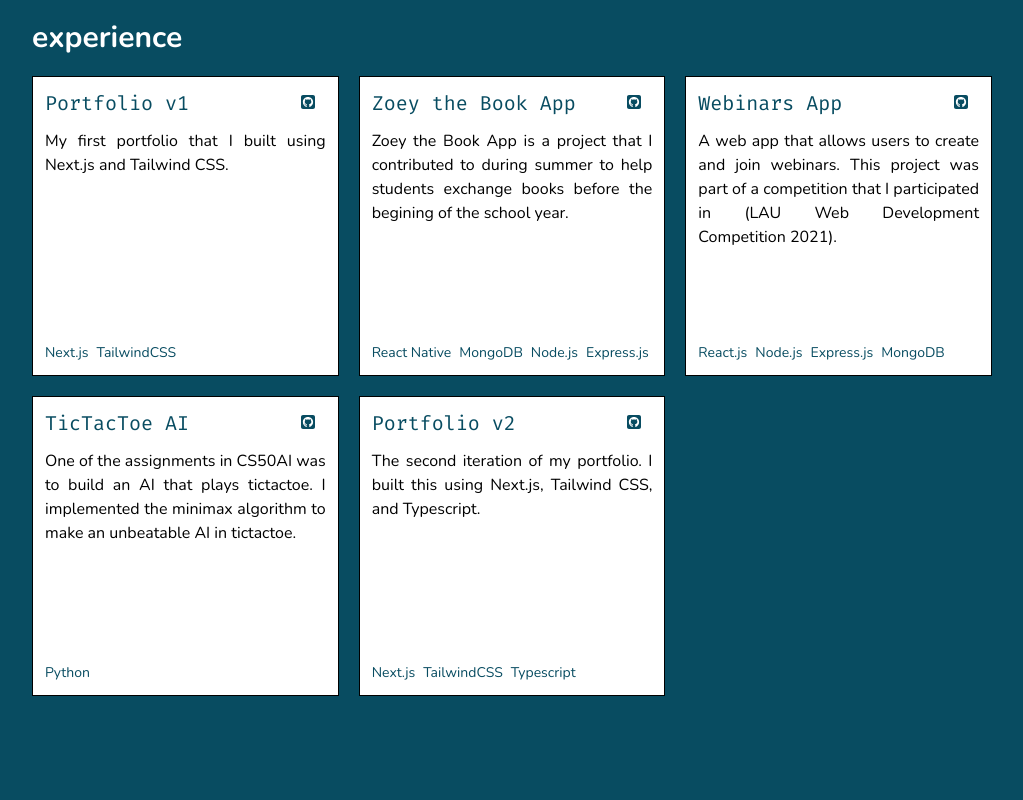
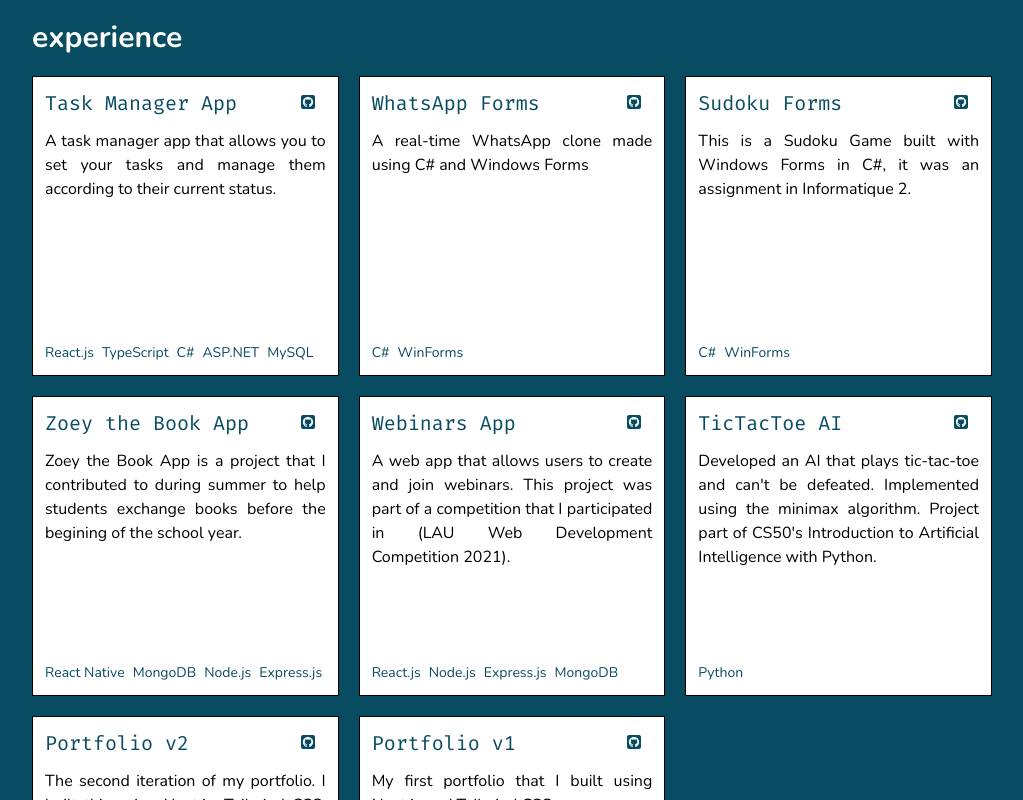
Before and after one commit to Ghaadyy/portfolio-v2, a Next.js app: page / in a window 1280 px wide. Shown: the part 1220-2020 px from the top of the page, without its empty margins (128-1151 px from the left). Built offline with nearby package versions, Linux system fonts and the light colour scheme.

Commit message:
Updated data and CV

```diff
--- a/components/sections/Footer.tsx
+++ b/components/sections/Footer.tsx
@@ -2,13 +2,15 @@ import React from "react";
 import Socials from "../Socials";
 
 const Footer = () => {
+  const year = new Date().getFullYear();
+
   return (
     <div className="flex flex-col items-center my-12">
       <code className="text-center text-white text-sm">
         Built with ❤️ by Ghady Youssef
         <br />
         <span className="text-[rgb(255,255,255,0.6)]">
-          All rights reserved &copy; 2022
+          All rights reserved &copy; {year}
         </span>
       </code>
       <div className="flex md:hidden">
--- a/data.ts
+++ b/data.ts
@@ -7,10 +7,22 @@ interface Card {
 
 const info: Card[] = [
   {
-    text: "My first portfolio that I built using Next.js and Tailwind CSS.",
-    title: "Portfolio v1",
-    tags: ["Next.js", "TailwindCSS"],
-    link: "https://github.com/Ghaadyy/portfolio",
+    text: "A task manager app that allows you to set your tasks and manage them according to their current status.",
+    title: "Task Manager App",
+    tags: ["React.js", "TypeScript", "C#", "ASP.NET", "MySQL"],
+    link: "",
+  },
+  {
+    text: "A real-time WhatsApp clone made using C# and Windows Forms",
+    title: "WhatsApp Forms",
+    tags: ["C#", "WinForms"],
+    link: "https://github.com/Ghaadyy/WhatsAppForms",
+  },
+  {
+    text: "This is a Sudoku Game built with Windows Forms in C#, it was an assignment in Informatique 2.",
+    title: "Sudoku Forms",
+    tags: ["C#", "WinForms"],
+    link: "https://github.com/Ghaadyy/Sudoku-WinForms",
   },
   {
     text: "Zoey the Book App is a project that I contributed to during summer to help students exchange books before the begining of the school year.",
@@ -25,10 +37,10 @@ const info: Card[] = [
     link: "https://github.com/Ghaadyy/Webinars",
   },
   {
-    text: "One of the assignments in CS50AI was to build an AI that plays tictactoe. I implemented the minimax algorithm to make an unbeatable AI in tictactoe.",
+    text: "Developed an AI that plays tic-tac-toe and can't be defeated. Implemented using the minimax algorithm. Project part of CS50's Introduction to Artificial Intelligence with Python.",
     title: "TicTacToe AI",
     tags: ["Python"],
-    link: "",
+    link: "https://github.com/Ghaadyy/tic-tac-toe-ai",
   },
   {
     title: "Portfolio v2",
@@ -36,6 +48,12 @@ const info: Card[] = [
     tags: ["Next.js", "TailwindCSS", "Typescript"],
     link: "https://github.com/Ghaadyy/portfolio-v2",
   },
+  {
+    text: "My first portfolio that I built using Next.js and Tailwind CSS.",
+    title: "Portfolio v1",
+    tags: ["Next.js", "TailwindCSS"],
+    link: "https://github.com/Ghaadyy/portfolio",
+  },
 ];
 
 export default info;
```
Also changed, not shown: 1 other file (tests, documents, lock files or other folders).
